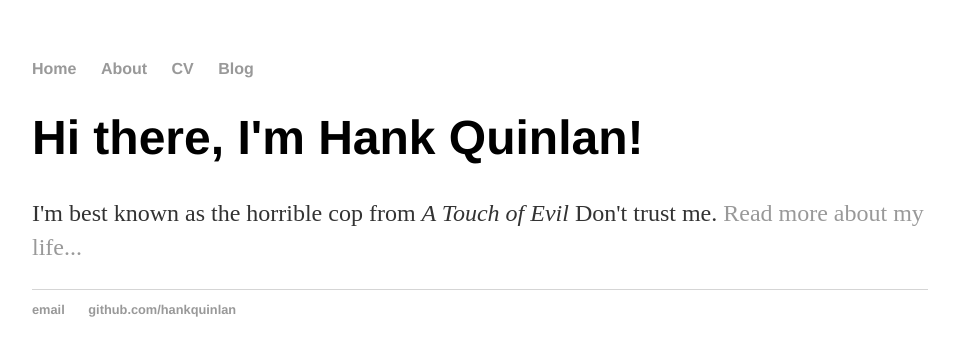
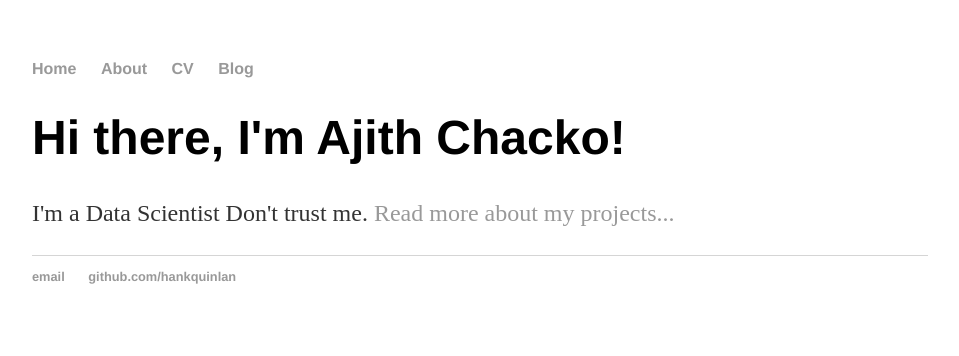
Before and after one commit to Ajith1993/ajith1993.github.io, a Jekyll site: the page index.html, which Jekyll copies as it is, in a window 1280 px wide. Shown: the top 356 px of the page, without its empty margins (160-1119 px from the left). Built offline with Jekyll 4.4.1, drawn with Linux system fonts in a browser that asks for light colours.

Commit message:
Update index.html

```diff
--- a/index.html
+++ b/index.html
@@ -16,8 +16,8 @@
 		</nav>
 		<div class="container">
     		<div class="blurb">
-        		<h1>Hi there, I'm Hank Quinlan!</h1>
-				<p>I'm best known as the horrible cop from <em>A Touch of Evil</em> Don't trust me. <a href="/about">Read more about my life...</a></p>
+        		<h1>Hi there, I'm Ajith Chacko!</h1>
+				<p>I'm a Data Scientist</em> Don't trust me. <a href="/about">Read more about my projects...</a></p>
     		</div><!-- /.blurb -->
 		</div><!-- /.container -->
 		<footer>
```
